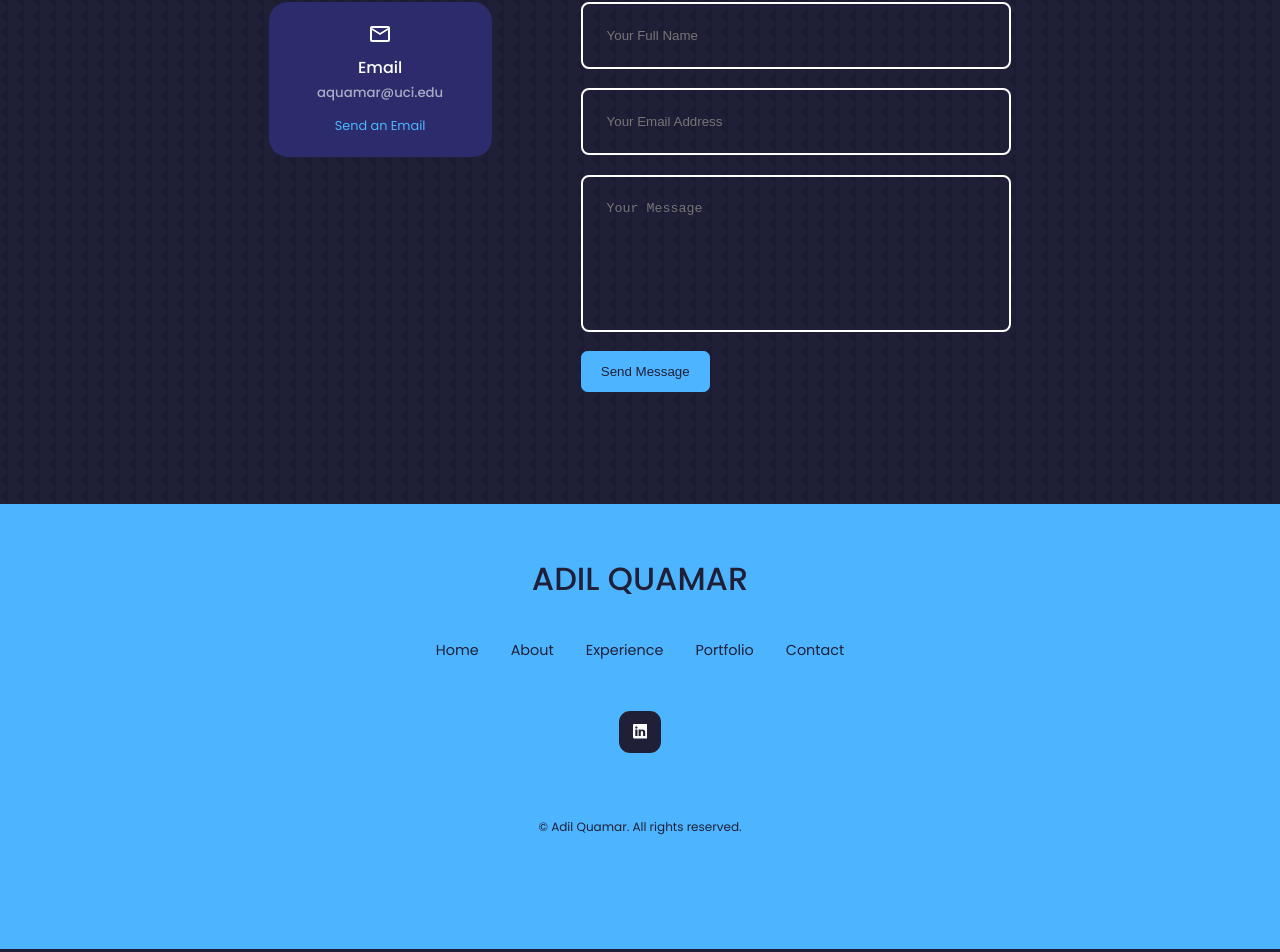
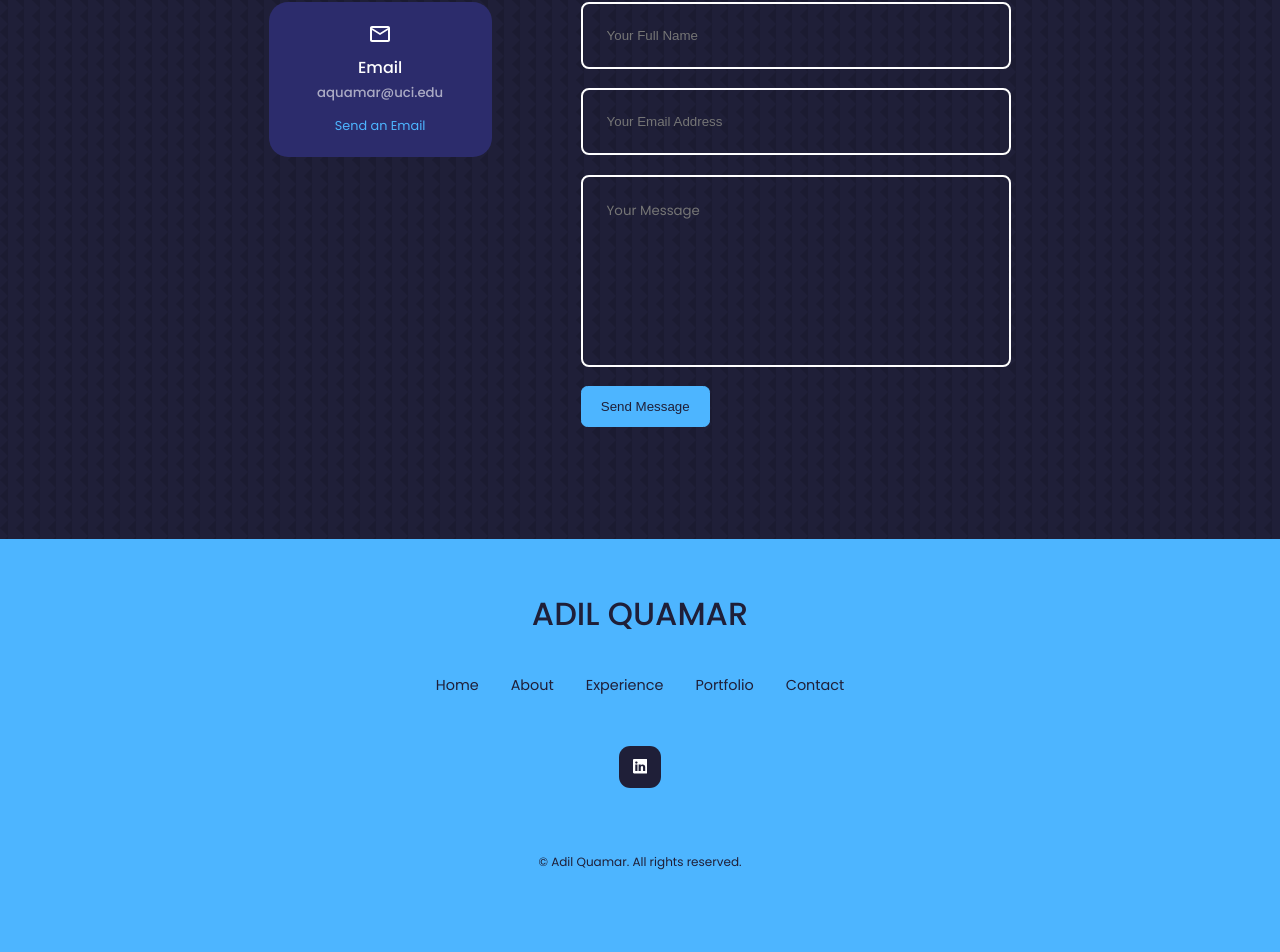
Before and after one commit to adilquamar/portfoliowebsite, a React (Create React App) app: page / in a window 1280 px wide. Shown: the part 2936-3888 px from the top of the page. Built offline with nearby package versions, Linux system fonts and the light colour scheme.

Commit message:
textarea box for contact me matches font family

```diff
--- a/src/index.css
+++ b/src/index.css
@@ -38,6 +38,10 @@ body {
     color: var(--color-white);
     line-height: 1.7;
     background-image: url(../src/assets/bg-texture.png);
+}
+
+textarea {
+    font-family: inherit;
 }
 
 /* === GENERAL STLES === */
```
